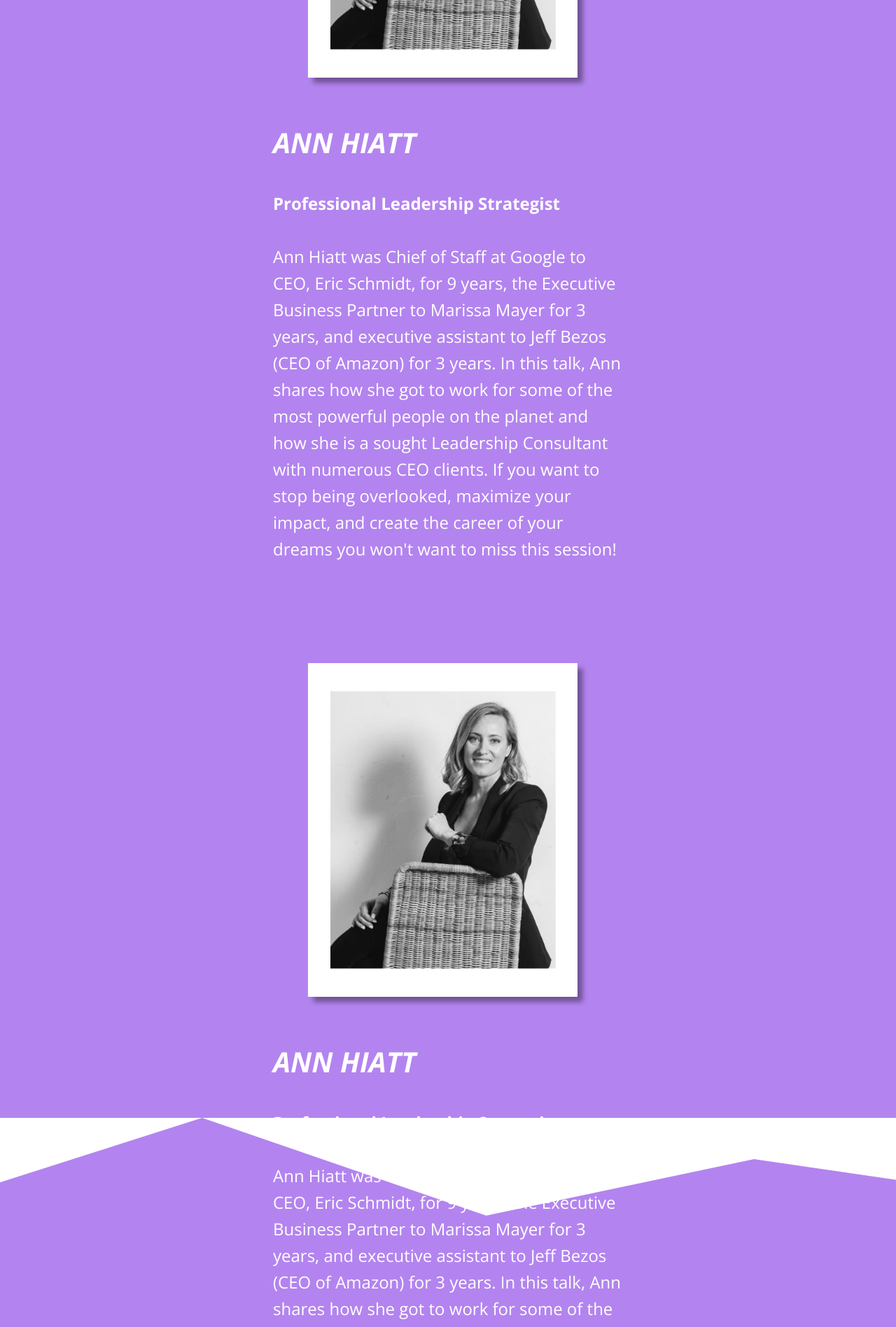
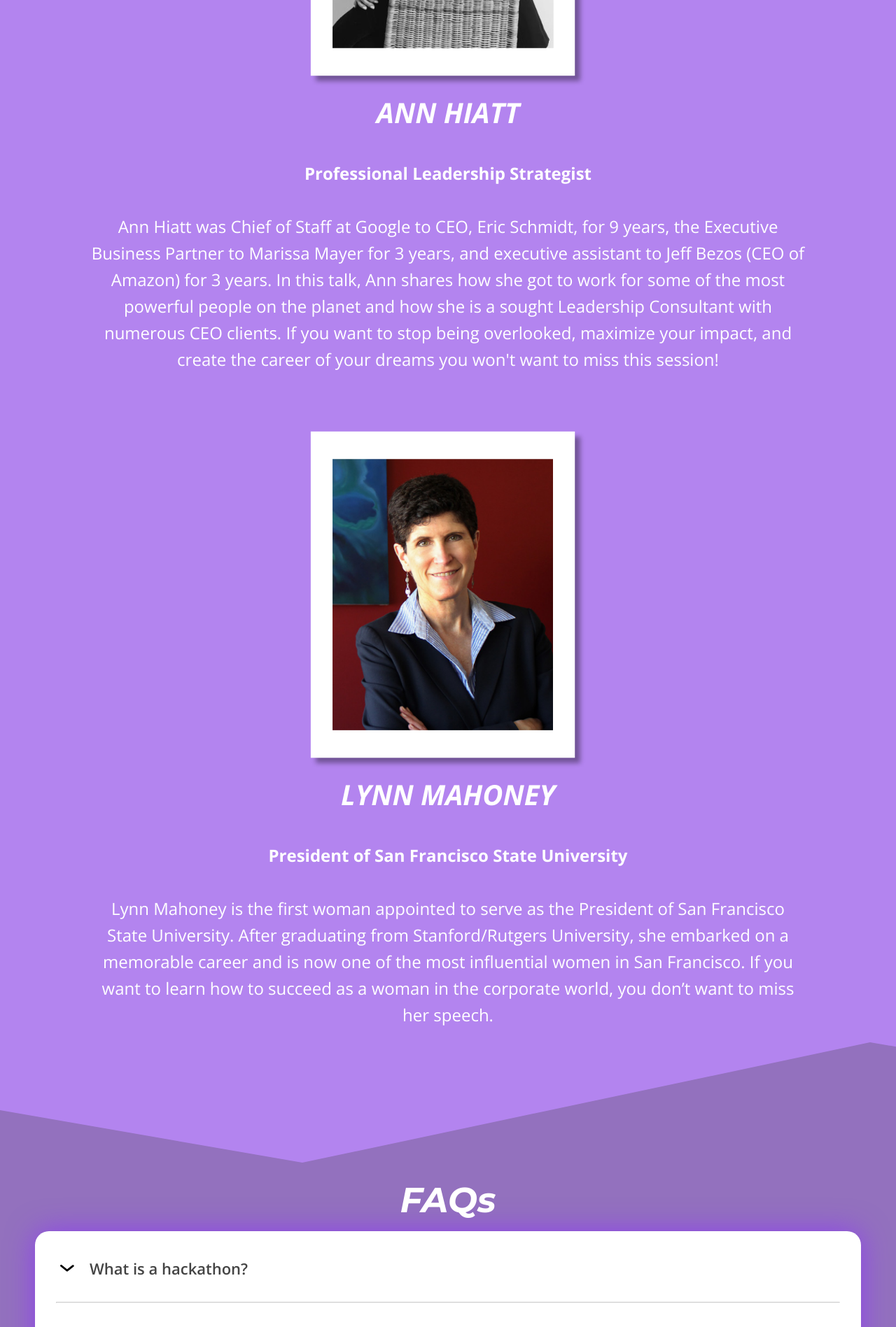
Before and after one commit to sf-hacks-admin/2021website, a React (Create React App) app in the folder app/: page / in a window 1280 px wide. Shown: the part 3580-5477 px from the top of the page at 70% size. Built offline with nearby package versions, Linux system fonts and the light colour scheme.

Commit message:
keynote Section done

```diff
--- a/app/src/screens/KeynoteSpeakers.js
+++ b/app/src/screens/KeynoteSpeakers.js
@@ -1,117 +1,65 @@
 import React from "react";
-import annHiatt from "../assets/keynoteSpeakers/annHiatt.png";
+import AnnHiatt from "../assets/keynoteSpeakers/annHiatt.png";
+import LynnMahoney from "../assets/keynoteSpeakers/lynnMahoney.png";
 import background from "../assets/keynoteSpeakers/speakerBackground.svg";
+import "../styles/KeynoteSection.css";
 
 const KeynoteSpeakers = () => {
-    return (
-        <div style={{backgroundImage: `url(${background})`}}>
-            <div  style={{
-            margin: "120px",
-            display: "flex",
-            flexDirection: "row",
-            flexWrap: "wrap",
-            // justifyContent: "space-around",
-            justifyContent: "center",
-            alignItems: "center"}}>
-
-            <div id="mobileAboutCol" >
-                <img src={annHiatt} className="aboutPicture" />
-            </div>
+  const keynoteSpeakers = [
+    {
+      name: "ANN HIATT",
+      title: "Professional Leadership Strategist",
+      description:
+        "Ann Hiatt was Chief of Staff at Google to CEO, Eric Schmidt, for 9 years, the Executive Business Partner to Marissa Mayer for 3 years, and executive assistant to Jeff Bezos (CEO of Amazon) for 3 years. In this talk, Ann shares how she got to work for some of the most powerful people on the planet and how she is a sought Leadership Consultant with numerous CEO clients. If you want to stop being overlooked, maximize your impact, and create the career of your dreams you won't want to miss this session!",
+      imgSrc: AnnHiatt
+    },
+    {
+      name: "LYNN MAHONEY",
+      title: "President of San Francisco State University",
+      description:
+        "Lynn Mahoney is the first woman appointed to serve as the President of San Francisco State University. After graduating from Stanford/Rutgers University, she embarked on a memorable career and is now one of the most influential women in San Francisco. If you want to learn how to succeed as a woman in the corporate world, you don’t want to miss her speech.",
+      imgSrc: LynnMahoney
+    }
+  ];
+  return (
+    <div
+      className="mainContainer-1 background-img-1"
+      style={{ backgroundImage: `url(${background})` }}
+    >
+      <div
+        className="heading-1"
+        style={{ textAlign: "center", color: "#ffffff" }}
+      >
+        KEYNOTE SPEAKERS
+      </div>
+      {keynoteSpeakers.map(keynoteSpeaker => (
         <div
           style={{
-            marginTop: 20,
+            marginTop: "80px",
             display: "flex",
-            flexDirection: "row",
             flexWrap: "wrap",
-            // justifyContent: "space-around",
-            justifyContent: "center",
+            justifyContent: "space-around",
+            alignItems: "center",
+            alignContent: "center"
           }}
         >
-          <div
-            id="mobileAboutCol"
-            className="reg-2"
-            style={{
-              width: 500,
-              // marginBottom: 20,
-              color: "#FFFFFF"
-            }}
-          >
-            <div className="heading-3">ANN HIATT</div>
+          <div style={{}}>
+            <img
+              src={keynoteSpeaker.imgSrc}
+              className="keynoteSpeakerPicture"
+            />
+          </div>
+          <div className="reg-2 keynoteSpeakerText" style={{}}>
+            <div className="heading-3">{keynoteSpeaker.name}</div>
             <br />
-            <div style={{fontWeight:"bold"}}>Professional Leadership Strategist</div>
+            <div style={{ fontWeight: "bold" }}>{keynoteSpeaker.title}</div>
             <br />
-            Ann Hiatt was Chief of Staff at Google to CEO, Eric Schmidt, for 9 years,
-             the Executive Business Partner to Marissa Mayer for 3 years,
-              and executive assistant to Jeff Bezos (CEO of Amazon) for 3 years.
-               In this talk, Ann shares how she got to work for some of the most powerful
-               people on the planet and how she is a sought Leadership Consultant with numerous CEO clients.
-                If you want to stop being overlooked, maximize your impact, and create the career of your dreams you
-                 won't want to miss this session!
+            <div>{keynoteSpeaker.description}</div>
           </div>
-
-          {/* Welcome to SF Hacks 2021: Life Hacks! This is our first virtual
-            hackathon and we can’t wait to produce a brand new experience for
-            our hackers. The event will highlight the new ideologies we
-            developed through this pandemic. We believe that in times of chaos,
-            there is opportunity. Let’s develop programs, build applications,
-            and find solutions to change our society for the better. */}
         </div>
-        </div>
-
-        <div  style={{
-            margin: "120px",
-            display: "flex",
-            flexDirection: "row",
-            flexWrap: "wrap",
-            // justifyContent: "space-around",
-            justifyContent: "center",
-            alignItems: "center"}}>
-
-            <div id="mobileAboutCol" >
-                <img src={annHiatt} className="aboutPicture" />
-            </div>
-        <div
-          style={{
-            marginTop: 20,
-            display: "flex",
-            flexDirection: "row",
-            flexWrap: "wrap",
-            // justifyContent: "space-around",
-            justifyContent: "center",
-          }}
-        >
-          <div
-            id="mobileAboutCol"
-            className="reg-2"
-            style={{
-              width: 500,
-              // marginBottom: 20,
-              color: "#FFFFFF"
-            }}
-          >
-            <div className="heading-3">ANN HIATT</div>
-            <br />
-            <div style={{fontWeight:"bold"}}>Professional Leadership Strategist</div>
-            <br />
-            Ann Hiatt was Chief of Staff at Google to CEO, Eric Schmidt, for 9 years,
-             the Executive Business Partner to Marissa Mayer for 3 years,
-              and executive assistant to Jeff Bezos (CEO of Amazon) for 3 years.
-               In this talk, Ann shares how she got to work for some of the most powerful
-               people on the planet and how she is a sought Leadership Consultant with numerous CEO clients.
-                If you want to stop being overlooked, maximize your impact, and create the career of your dreams you
-                 won't want to miss this session!
-          </div>
-
-          {/* Welcome to SF Hacks 2021: Life Hacks! This is our first virtual
-            hackathon and we can’t wait to produce a brand new experience for
-            our hackers. The event will highlight the new ideologies we
-            developed through this pandemic. We believe that in times of chaos,
-            there is opportunity. Let’s develop programs, build applications,
-            and find solutions to change our society for the better. */}
-        </div>
-        </div>
-        </div>
-    )
+      ))}
+    </div>
+  );
 };
 
 export default KeynoteSpeakers;
--- /dev/null
+++ b/app/src/styles/KeynoteSection.css
@@ -0,0 +1,28 @@
+.keynoteSpeakerPicture {
+  height: auto;
+  width: 400px;
+  min-width: 200px;
+}
+
+.keynoteSpeakerText {
+  color: #ffffff;
+  text-align: left;
+  margin-left: 40px;
+  min-width: 200px;
+  width: 60vw;
+}
+
+@media only screen and (max-width: 400px) {
+  .keynoteSpeakerPicture {
+    width: 200px;
+    min-width: 200px;
+  }
+}
+
+@media only screen and (max-width: 1350px) {
+  .keynoteSpeakerText {
+    text-align: center;
+    margin-left: 0px;
+    width: 80vw;
+  }
+}
```
